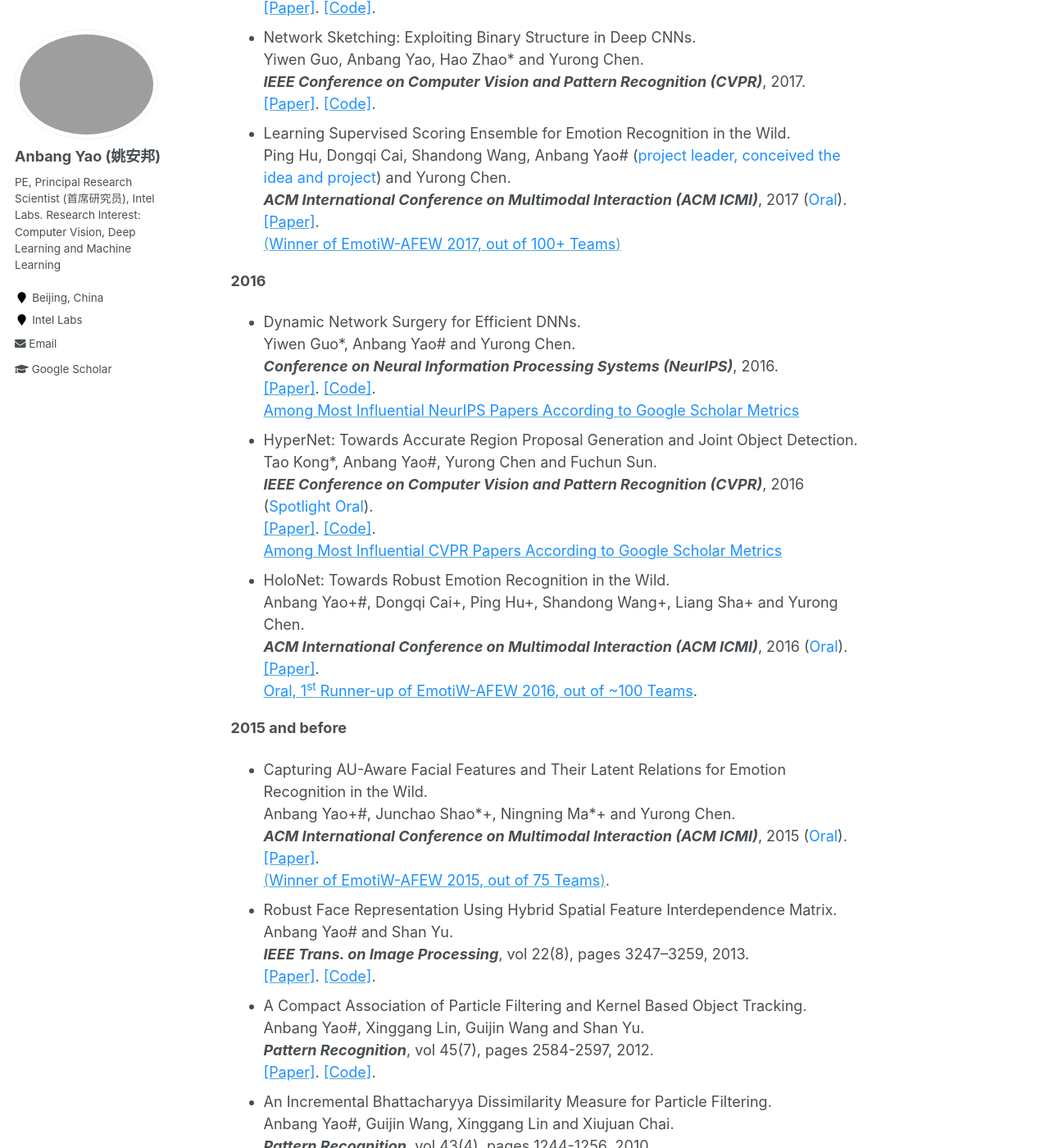
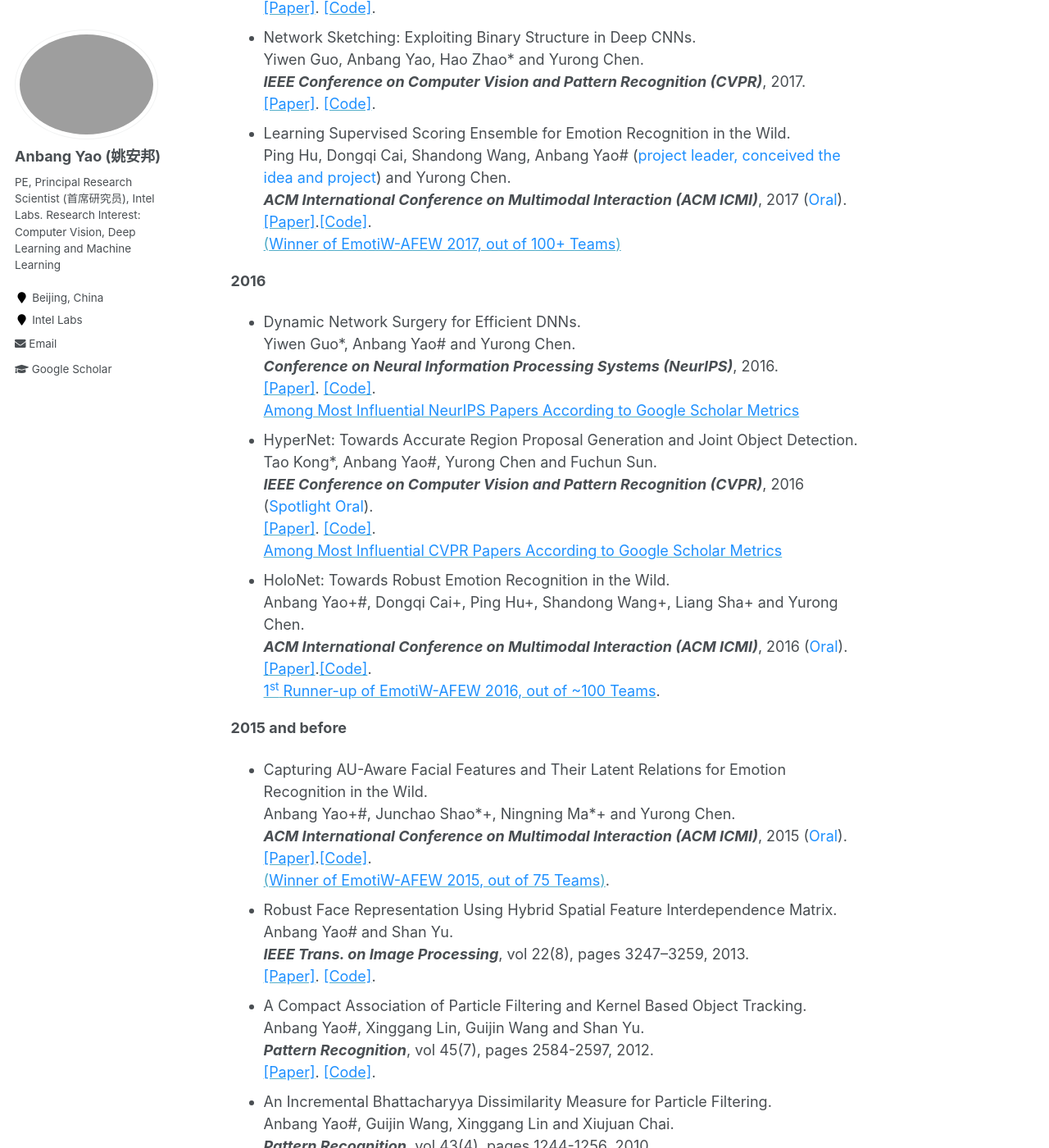
Before and after one commit to YaoAnbang/YaoAnbang.github.io, a Jekyll site: the page built from _pages/about.md, in a window 1280 px wide and 1400 px high, scrolled down 4758 px. Shown: the whole window at 82% size. Built offline with Jekyll 4.4.1, drawn with Linux system fonts in a browser that asks for light colours.

Commit message:
Update about.md

```diff
--- a/_pages/about.md
+++ b/_pages/about.md
@@ -87,17 +87,17 @@
 + RON: Reverse Connection with Objectness Prior Networks for Object Detection.<br> Tao Kong\*, Fuchun Sun, Anbang Yao\#, Huaping Liu, Ming Lu\* and Yurong Chen.<br> <em>**IEEE Conference on Computer Vision and Pattern Recognition (CVPR)**</em>, 2017.<br> [<font color="DodgerBlue">[Paper]</font>](https://arxiv.org/abs/1707.01691). [<font color="DodgerBlue">[Code]</font>](https://github.com/taokong/RON).<br>
 + Physics Inspired Optimization on Semantic Transfer Features: An Alternative Method for Room Layout Estimation.<br> Hao Zhao\*, Ming Lu\*, Anbang Yao\#, Yurong Chen and Li Zhang.<br> <em>**IEEE Conference on Computer Vision and Pattern Recognition (CVPR)**</em>, 2017.<br> [<font color="DodgerBlue">[Paper]</font>](https://arxiv.org/abs/1707.00383). [<font color="DodgerBlue">[Code]</font>](https://sites.google.com/view/st-pio/).<br>
 + Network Sketching: Exploiting Binary Structure in Deep CNNs.<br> Yiwen Guo, Anbang Yao, Hao Zhao\* and Yurong Chen.<br> <em>**IEEE Conference on Computer Vision and Pattern Recognition (CVPR)**</em>, 2017.<br> [<font color="DodgerBlue">[Paper]</font>](https://arxiv.org/abs/1706.02021). [<font color="DodgerBlue">[Code]</font>](https://yaoanbang.github.io/).<br>
-+ Learning Supervised Scoring Ensemble for Emotion Recognition in the Wild.<br> Ping Hu, Dongqi Cai, Shandong Wang, Anbang Yao\# (<font color="DodgerBlue">project leader, conceived the idea and project</font>) and Yurong Chen.<br> <em>**ACM International Conference on Multimodal Interaction (ACM ICMI)**</em>, 2017 (<font color="DodgerBlue">Oral</font>).<br>[<font color="DodgerBlue">[Paper]</font>](https://dl.acm.org/doi/10.1145/3136755.3143009).<br>[(<font color="DodgerBlue">Winner of EmotiW-AFEW 2017, out of 100+ Teams</font>)](https://sites.google.com/site/emotiwchallenge/)<br>
++ Learning Supervised Scoring Ensemble for Emotion Recognition in the Wild.<br> Ping Hu, Dongqi Cai, Shandong Wang, Anbang Yao\# (<font color="DodgerBlue">project leader, conceived the idea and project</font>) and Yurong Chen.<br> <em>**ACM International Conference on Multimodal Interaction (ACM ICMI)**</em>, 2017 (<font color="DodgerBlue">Oral</font>).<br>[<font color="DodgerBlue">[Paper]</font>](https://dl.acm.org/doi/10.1145/3136755.3143009).[<font color="DodgerBlue">[Code]</font>](https://yaoanbang.github.io/).<br>[(<font color="DodgerBlue">Winner of EmotiW-AFEW 2017, out of 100+ Teams</font>)](https://sites.google.com/site/emotiwchallenge/)<br>
 
 **2016**
 
 + Dynamic Network Surgery for Efficient DNNs.<br> Yiwen Guo\*, Anbang Yao\# and Yurong Chen.<br> <em>**Conference on Neural Information Processing Systems (NeurIPS)**</em>, 2016.<br> [<font color="DodgerBlue">[Paper]</font>](https://papers.nips.cc/paper/2016/file/2823f4797102ce1a1aec05359cc16dd9-Paper.pdf). [<font color="DodgerBlue">[Code]</font>](https://github.com/yiwenguo/Dynamic-Network-Surgery).<br>[<font color="DodgerBlue"> Among Most Influential NeurIPS Papers According to Google Scholar Metrics</font>](https://scholar.google.com/citations?hl=en&view_op=list_hcore&venue=eqYFflc_uhEJ.2021&vq=en&cstart=60)<br>
 + HyperNet: Towards Accurate Region Proposal Generation and Joint Object Detection.<br> Tao Kong\*, Anbang Yao\#, Yurong Chen and Fuchun Sun.<br> <em>**IEEE Conference on Computer Vision and Pattern Recognition (CVPR)**</em>, 2016 (<font color="DodgerBlue">Spotlight Oral</font>).<br> [<font color="DodgerBlue">[Paper]</font>](https://openaccess.thecvf.com/content_cvpr_2016/papers/Kong_HyperNet_Towards_Accurate_CVPR_2016_paper.pdf). [<font color="DodgerBlue">[Code]</font>](https://yaoanbang.github.io/).<br>[<font color="DodgerBlue"> Among Most Influential CVPR Papers According to Google Scholar Metrics</font>](https://scholar.google.com/citations?hl=en&view_op=list_hcore&venue=FXe-a9w0eycJ.2021&vq=en&cstart=140)<br>
-+ HoloNet: Towards Robust Emotion Recognition in the Wild.<br> Anbang Yao\+\#, Dongqi Cai\+, Ping Hu\+, Shandong Wang\+, Liang Sha\+ and Yurong Chen.<br> <em>**ACM International Conference on Multimodal Interaction (ACM ICMI)**</em>, 2016 (<font color="DodgerBlue">Oral</font>).<br> [<font color="DodgerBlue">[Paper]</font>](https://dl.acm.org/doi/10.1145/2993148.2997639).<br>[<font color="DodgerBlue">Oral, 1<sup>st</sup> Runner-up of EmotiW-AFEW 2016, out of ~100 Teams</font>](https://sites.google.com/site/emotiw2016/).<br>
++ HoloNet: Towards Robust Emotion Recognition in the Wild.<br> Anbang Yao\+\#, Dongqi Cai\+, Ping Hu\+, Shandong Wang\+, Liang Sha\+ and Yurong Chen.<br> <em>**ACM International Conference on Multimodal Interaction (ACM ICMI)**</em>, 2016 (<font color="DodgerBlue">Oral</font>).<br> [<font color="DodgerBlue">[Paper]</font>](https://dl.acm.org/doi/10.1145/2993148.2997639).[<font color="DodgerBlue">[Code]</font>](https://yaoanbang.github.io/).<br>[<font color="DodgerBlue">1<sup>st</sup> Runner-up of EmotiW-AFEW 2016, out of ~100 Teams</font>](https://sites.google.com/site/emotiw2016/).<br>
 
 **2015 and before**
 
-+ Capturing AU-Aware Facial Features and Their Latent Relations for Emotion Recognition in the Wild.<br> Anbang Yao\+\#, Junchao Shao\*\+, Ningning Ma\*\+ and Yurong Chen.<br> <em>**ACM International Conference on Multimodal Interaction (ACM ICMI)**</em>, 2015 (<font color="DodgerBlue">Oral</font>).<br> [<font color="DodgerBlue">[Paper]</font>](https://dl.acm.org/doi/10.1145/2818346.2830585).<br>[(<font color="DodgerBlue">Winner of EmotiW-AFEW 2015, out of 75 Teams</font>)](https://cs.anu.edu.au/few/emotiw2015.html).<br>
++ Capturing AU-Aware Facial Features and Their Latent Relations for Emotion Recognition in the Wild.<br> Anbang Yao\+\#, Junchao Shao\*\+, Ningning Ma\*\+ and Yurong Chen.<br> <em>**ACM International Conference on Multimodal Interaction (ACM ICMI)**</em>, 2015 (<font color="DodgerBlue">Oral</font>).<br> [<font color="DodgerBlue">[Paper]</font>](https://dl.acm.org/doi/10.1145/2818346.2830585).[<font color="DodgerBlue">[Code]</font>](https://yaoanbang.github.io/).<br>[(<font color="DodgerBlue">Winner of EmotiW-AFEW 2015, out of 75 Teams</font>)](https://cs.anu.edu.au/few/emotiw2015.html).<br>
 + Robust Face Representation Using Hybrid Spatial Feature Interdependence Matrix.<br> Anbang Yao\# and Shan Yu.<br> <em>**IEEE Trans. on Image Processing**</em>, vol 22(8), pages 3247–3259, 2013.<br> [<font color="DodgerBlue">[Paper]</font>](https://ieeexplore.ieee.org/document/6459600). [<font color="DodgerBlue">[Code]</font>](https://yaoanbang.github.io/).<br>
 + A Compact Association of Particle Filtering and Kernel Based Object Tracking.<br> Anbang Yao\#, Xinggang Lin, Guijin Wang and Shan Yu.<br> <em>**Pattern Recognition**</em>, vol 45(7), pages 2584-2597, 2012.<br> [<font color="DodgerBlue">[Paper]</font>](https://www.sciencedirect.com/science/article/pii/S0031320312000374). [<font color="DodgerBlue">[Code]</font>](https://yaoanbang.github.io/).<br>
 + An Incremental Bhattacharyya Dissimilarity Measure for Particle Filtering.<br> Anbang Yao\#, Guijin Wang, Xinggang Lin and Xiujuan Chai.<br> <em>**Pattern Recognition**</em>, vol 43(4), pages 1244-1256, 2010.<br> [<font color="DodgerBlue">[Paper]</font>](https://www.sciencedirect.com/science/article/pii/S0031320309003689). [<font color="DodgerBlue">[Code]</font>](https://yaoanbang.github.io/).<br>
```
